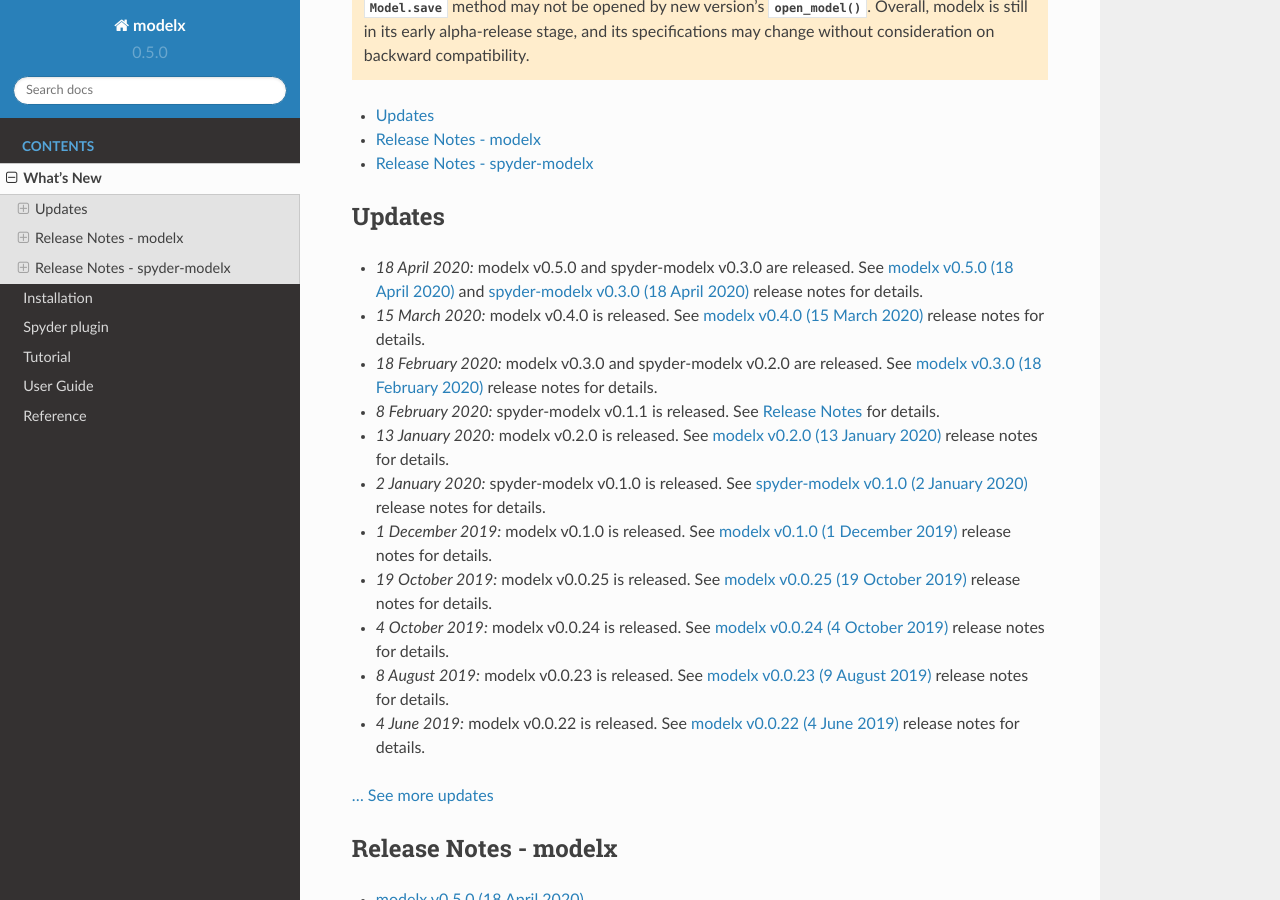
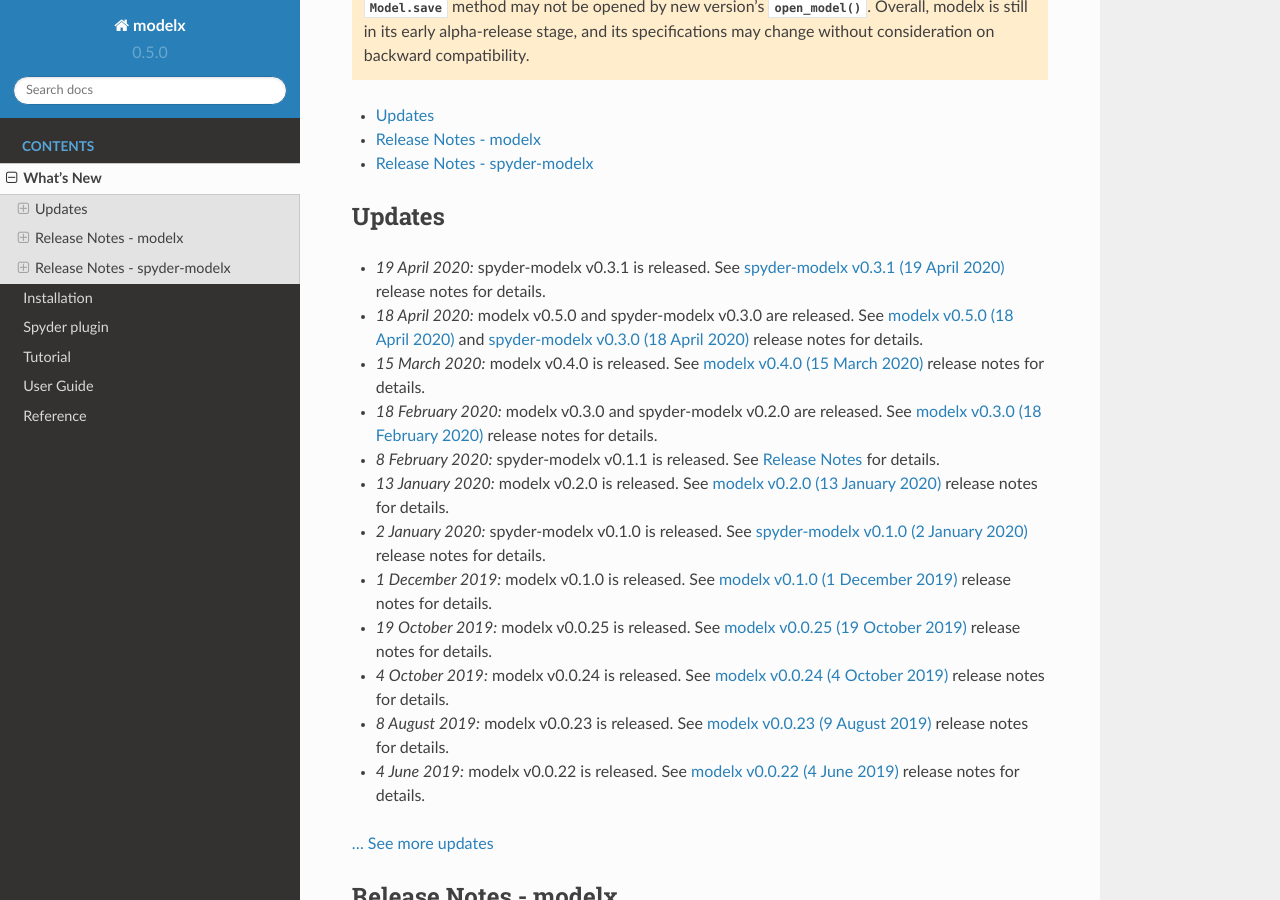
Before and after one commit to fumitoh/modelx, a Sphinx documentation site: the page built from doc/source/whatsnew.rst, in a window 1280 px wide and 900 px high, scrolled down 303 px. Built offline with Sphinx 7.4.7 and the Read the Docs theme 2.0.0, drawn with Linux system fonts in a browser that asks for light colours; pages that are not in the unit, such as notebooks, are missing from menus; some of the changed text lies outside the part shown.

Commit message:
DOC: Update for spyder-modelx release v0.3.1

```diff
--- a/doc/source/releases/relnotes_v0_5_0.rst
+++ b/doc/source/releases/relnotes_v0_5_0.rst
@@ -17,7 +17,7 @@
 
     Due to the introduction of the backward incompatible changes in this release,
     the source code of `lifelib`_ models based on the past lifelib versions needs
-    manual changes to work with version of modelx. See `commit 605802a`_ and
+    manual changes to work with this version of modelx. See `commit 605802a`_ and
     `commit df083f6`_ for where and how to make changes in your lifelib source code.
 
 .. _commit 605802a: https://github.com/fumitoh/lifelib/commit/605802a0ea52d8fbec9a7380b6a0a0717de9bd71
--- a/doc/source/updates.rst
+++ b/doc/source/updates.rst
@@ -3,6 +3,11 @@
 
 
 .. Latest Updates Begin
+
+* *19 April 2020:*
+  spyder-modelx v0.3.1 is released.
+  See :doc:`releases/spymx_relnotes_v0.3.1`
+  release notes for details.
 
 * *18 April 2020:*
   modelx v0.5.0 and spyder-modelx v0.3.0 are released.
--- a/doc/source/whatsnew.rst
+++ b/doc/source/whatsnew.rst
@@ -66,5 +66,6 @@
 .. toctree::
    :maxdepth: 2
 
+   releases/spymx_relnotes_v0.3.1.rst
    releases/spymx_relnotes_v0.3.0.rst
    releases/spyder_mx_releases
```
Also changed, not shown: doc/source/releases/spymx_relnotes_v0.3.1.rst (added, +16 -0 lines).
